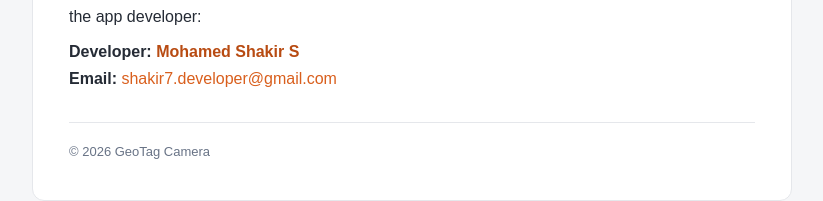
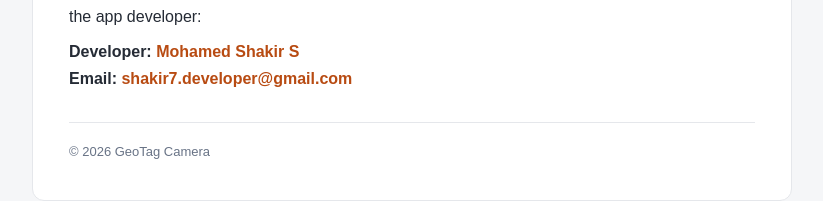
Before and after one commit to shakir-s/geotagcamera-privacy-policy, a plain HTML site: page index.html in a window 1280 px wide. Shown: the part 3010-3211 px from the top of the page, without its empty margins (228-1051 px from the left). Drawn offline with Linux system fonts and the light colour scheme.

Commit message:
Change email display to use placeholder span

```diff
--- a/index.html
+++ b/index.html
@@ -216,7 +216,7 @@
     </p>
     <p>
       <strong>Developer:</strong> <span class="placeholder">Mohamed Shakir S</span><br>
-      <strong>Email:</strong> <a>shakir7.developer@gmail.com</a>
+      <strong>Email:</strong> <span class="placeholder">shakir7.developer@gmail.com</span>
     </p>
 
     <footer>© 2026 GeoTag Camera</footer>
```
